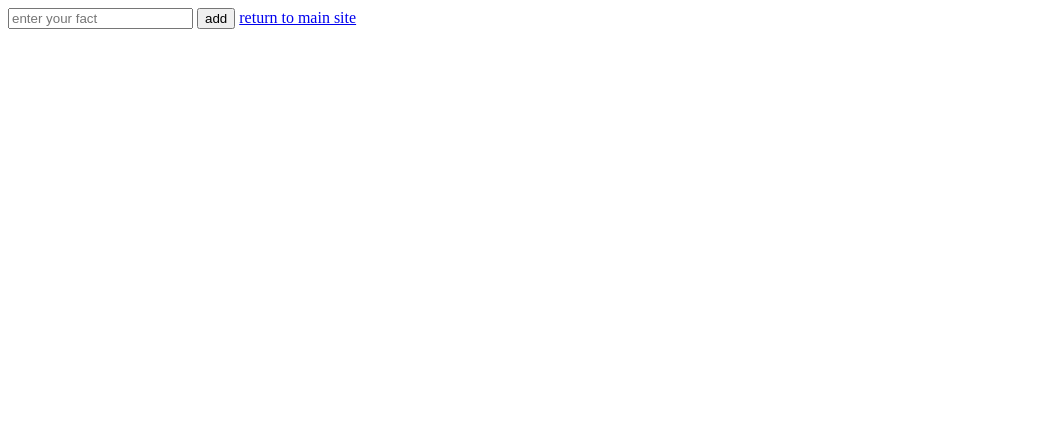
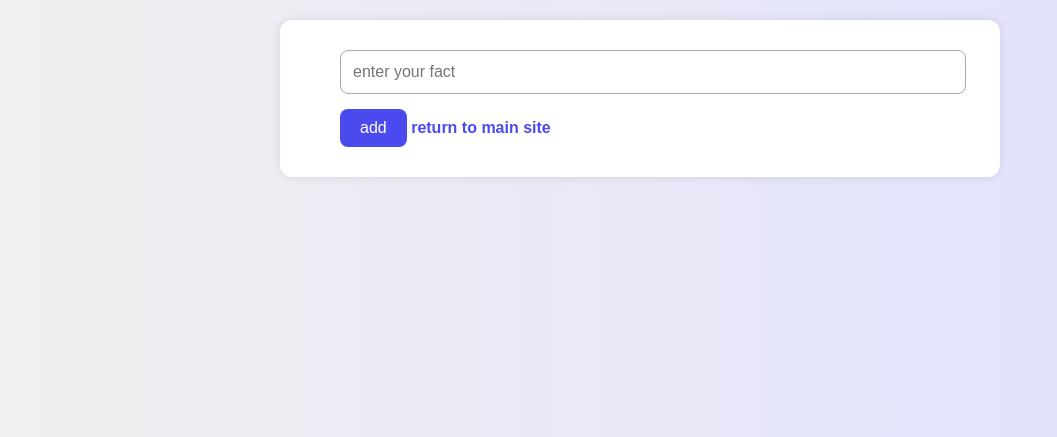
Before and after one commit to ilkorplay2011/intereting-fact-user-upload, a Flask app: page /post in a window 1280 px wide. Shown: the top 437 px of the page, without its empty margins (0-1057 px from the left). Run offline with Flask 3, Linux system fonts and the light colour scheme.

Commit message:
Разрешение конфликтов

```diff
--- a/static/style.css
+++ b/static/style.css
@@ -1,3 +1,73 @@
-.hello{
-    color: blue;
+body {
+    font-family: Arial, sans-serif;
+    background: linear-gradient(to right, #f0f0f0, #e0e0ff);
+    color: #333;
+    margin: 0;
+    padding: 20px;
 }
+
+h1 {
+    color: #4a4aee;
+    text-align: center;
+    margin-bottom: 30px;
+}
+
+a {
+    color: #4a4aee;
+    text-decoration: none;
+    font-weight: bold;
+}
+
+a:hover {
+    text-decoration: underline;
+}
+
+form {
+    max-width: 600px;
+    margin: 0 auto;
+    background: #fff;
+    padding: 30px 60px;
+    border-radius: 12px;
+    box-shadow: 0 0 10px rgba(0,0,0,0.1);
+}
+
+input{
+    width: 100%;
+    padding: 12px;
+    border: 1px solid #aaa;
+    border-radius: 8px;
+    margin-bottom: 15px;
+    font-size: 16px;
+}
+
+button {
+    padding: 10px 20px;
+    background-color: #4a4aee;
+    color: white;
+    border: none;
+    border-radius: 8px;
+    cursor: pointer;
+    font-size: 16px;
+    transition: 0.5s;
+}
+
+button:hover {
+    background-color: #3838dd;
+}
+
+ul {
+    list-style-type: none;
+    padding: 0;
+    max-width: 700px;
+    margin: 0 auto;
+}
+
+li {
+    background: #ffffff;
+    border: 1px solid #ccc;
+    padding: 15px;
+    width: fit-content;
+    margin-bottom: 10px;
+    border-radius: 8px;
+    box-shadow: 1px 1px 4px rgba(0,0,0,0.05);
+}
--- a/templates/index.html
+++ b/templates/index.html
@@ -7,7 +7,7 @@
     <link rel="stylesheet" href="{{url_for('static',filename='style.css')}}">
 </head>
 <body>
-    <h1>Facts from another users <a href="/post">add your post</a></h1>
+    <h1>Facts from another users, <a href="/post">add your post</a></h1>
     <ul>
         {% for i in facts %}
         <li>{{i}}</li>
```
